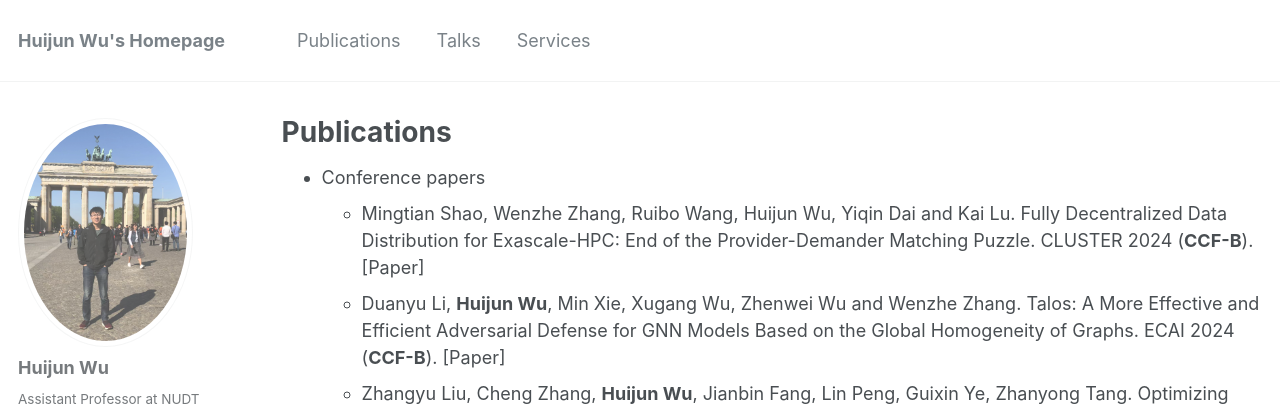
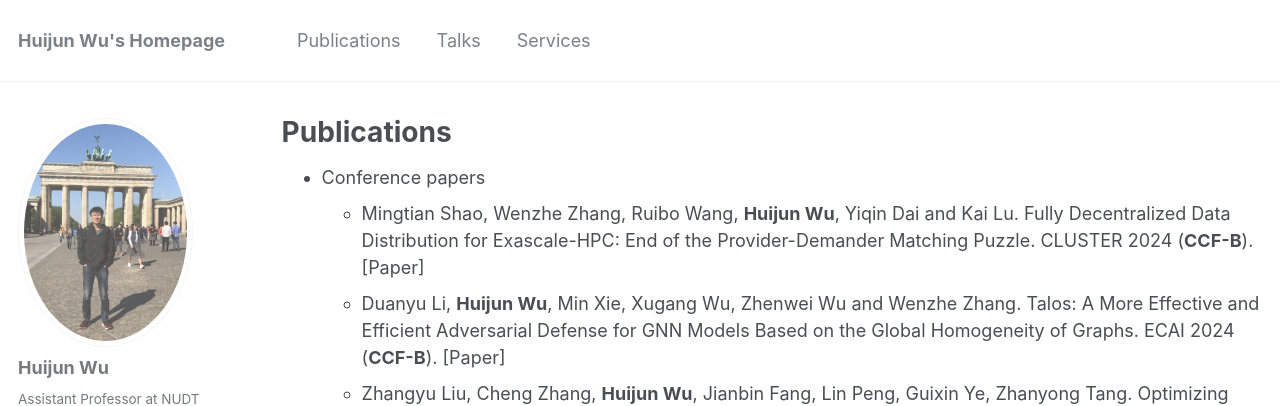
Before and after one commit to sktzwhj/sktzwhj.github.io, a Jekyll site: the page built from _pages/publications.md, in a window 1280 px wide and 900 px high. Shown: the top 406 px of the window. Built offline with Jekyll 4.4.1, drawn with Linux system fonts in a browser that asks for light colours; some web fonts are replaced; a script that is not in the unit is left out.

```diff
--- a/_pages/publications.md
+++ b/_pages/publications.md
@@ -16,7 +16,7 @@ author_profile: true
 
 
 * Conference papers
-  * Mingtian Shao, Wenzhe Zhang, Ruibo Wang, Huijun Wu, Yiqin Dai and Kai Lu. Fully Decentralized Data Distribution for Exascale-HPC: End of the Provider-Demander Matching Puzzle. CLUSTER 2024 (**CCF-B**). [[Paper]](http://sktzwhj.github.io/files/CLUSTER24.pdf)
+  * Mingtian Shao, Wenzhe Zhang, Ruibo Wang, **Huijun Wu**, Yiqin Dai and Kai Lu. Fully Decentralized Data Distribution for Exascale-HPC: End of the Provider-Demander Matching Puzzle. CLUSTER 2024 (**CCF-B**). [[Paper]](http://sktzwhj.github.io/files/CLUSTER24.pdf)
   * Duanyu Li, **Huijun Wu**, Min Xie, Xugang Wu, Zhenwei Wu and Wenzhe Zhang. Talos: A More Effective and Efficient Adversarial Defense for GNN Models Based on the Global Homogeneity of Graphs. ECAI 2024 (**CCF-B**). [[Paper]](http://sktzwhj.github.io/files/ECAI24.pdf)
   * Zhangyu Liu, Cheng Zhang, **Huijun Wu**, Jianbin Fang, Lin Peng, Guixin Ye, Zhanyong Tang. Optimizing HPC I/O Performance with Regression Analysis and Ensemble Learning. CLUSTER 2023 (**CCF-B**). [[Paper]](https://ieeexplore.ieee.org/abstract/document/10319976/)
   * Xugang Wu, **Huijun Wu**, Ruibo Wang, Duanyu Li, Xu Zhou, Kai Lu. Leveraging free labels to power up heterophilic graph learning in weakly-supervised settings: An empirical study. ECML/PKDD 2023 (**CCF-B**). [[Paper]](https://dl.acm.org/doi/abs/10.1007/978-3-031-43418-1_9)
```
